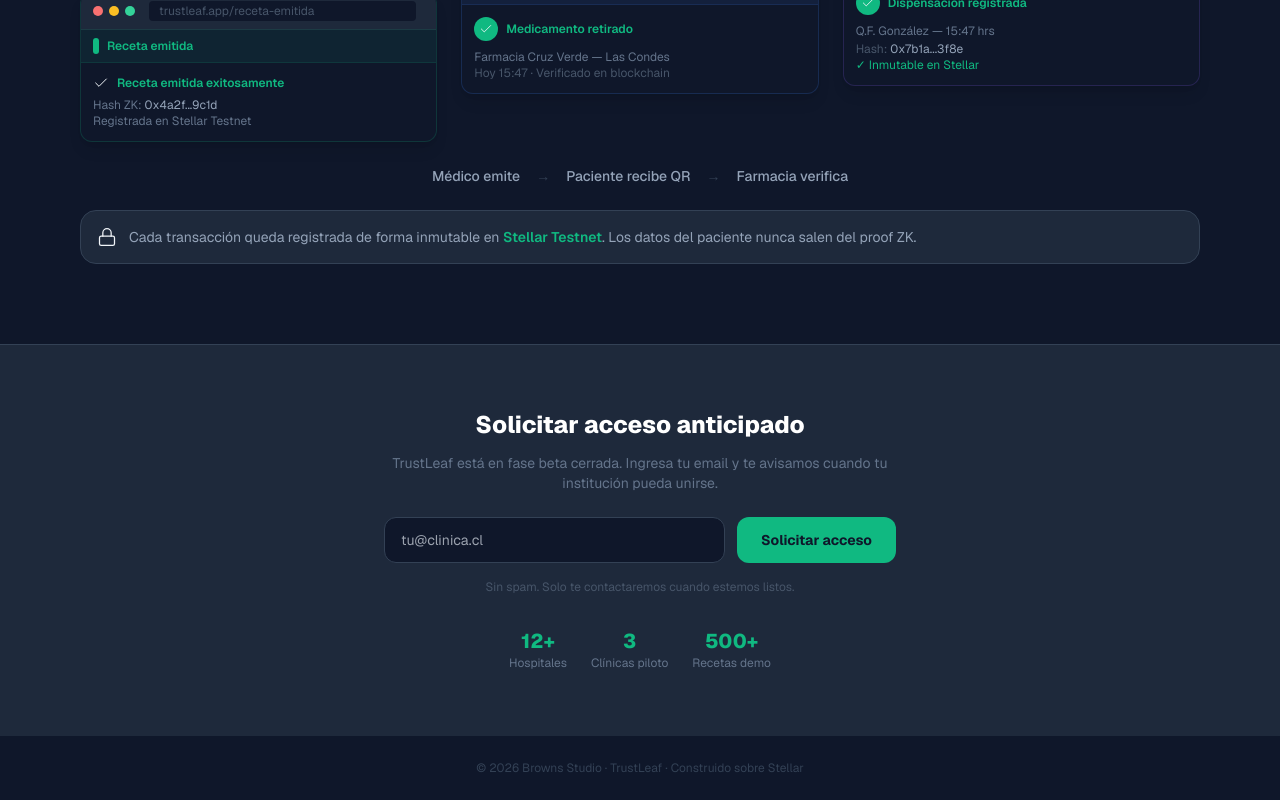
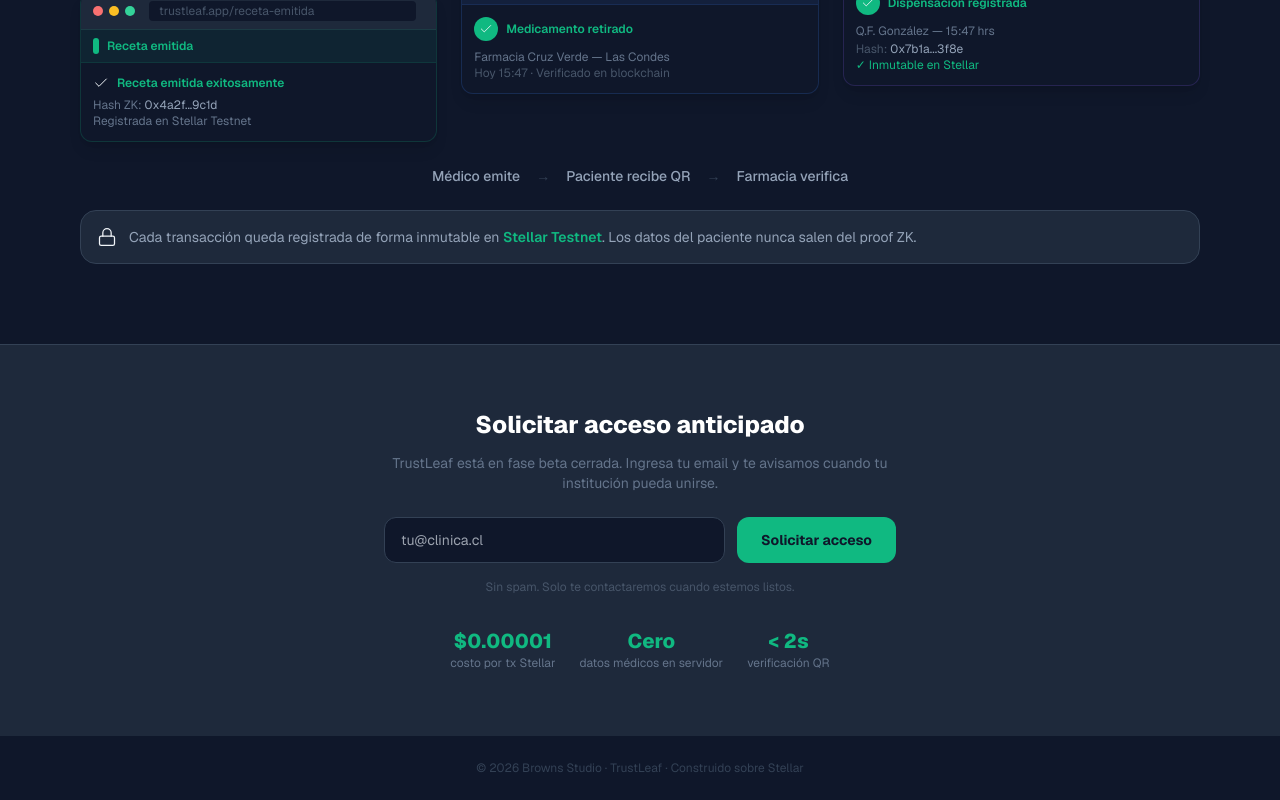
Before and after one commit to CaBsCrypto/trustLeaf, a Next.js app in the folder frontend/: page /demo in a window 1280 px wide. Shown: the part 1087-1887 px from the top of the page. Built offline with nearby package versions, Linux system fonts and the light colour scheme; no server answers.

Commit message:
fix: replace fabricated hospital/clinic stats with honest tech metrics on /demo page

```diff
--- a/frontend/src/app/demo/page.tsx
+++ b/frontend/src/app/demo/page.tsx
@@ -572,9 +572,9 @@
 
           <div className="flex items-center justify-center gap-6 mt-8">
             {[
-              { label: "Hospitales", value: "12+" },
-              { label: "Clínicas piloto", value: "3" },
-              { label: "Recetas demo", value: "500+" },
+              { label: "costo por tx Stellar", value: "$0.00001" },
+              { label: "datos médicos en servidor", value: "Cero" },
+              { label: "verificación QR", value: "< 2s" },
             ].map((s, i) => (
               <div key={i} className="text-center">
                 <div className="text-xl font-extrabold" style={{ color: "#10B981" }}>
```
